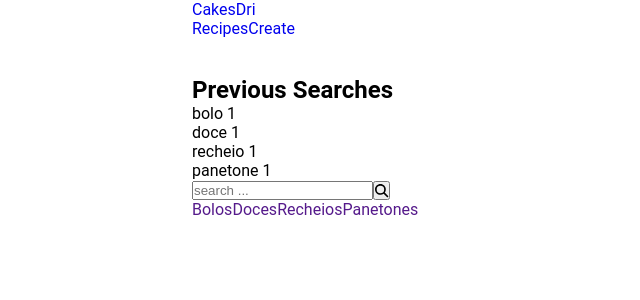
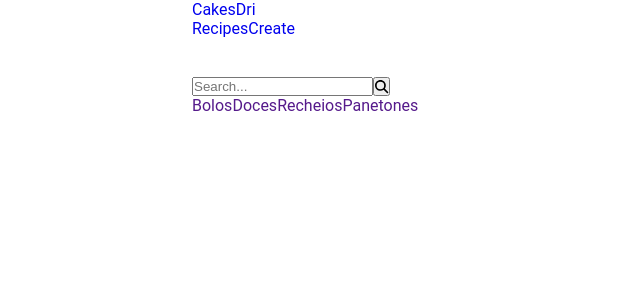
Before and after one commit to SamuelDeCarvalhoMiguel/CakesDri-web, a React (Create React App) app: page / in a window 1280 px wide. Shown: the top 300 px of the page, without its empty margins (0-640 px from the left). Built offline with nearby package versions, Linux system fonts and the light colour scheme; the HTML template or start-up script is replaced by a standard one.

Commit message:
Retirando a função de pesquisas anteriores e ajustando posições de campos

```diff
--- a/src/components/PreviousSearches.js
+++ b/src/components/PreviousSearches.js
@@ -2,24 +2,15 @@ import { FontAwesomeIcon } from '@fortawesome/react-fontawesome';
 import { faSearch } from '@fortawesome/free-solid-svg-icons';
 
 export default function PreviousSearches() {
-    const searches = ['bolo 1', 'doce 1', 'recheio 1', 'panetone 1']
-
 
     return (
         <div className="previous-searches section">
-            <h2 className="h2">Previous Searches</h2>
-            <div className="previous-searches-container">
-                {searches.map(search => (<div className="search-item">
-                    {search}
-                </div>))}
-            </div>
             <div className="search-box">
-                <input type="text" placeholder="search ..." className="input" />
+                <input type="text" placeholder="Search..." className="input" />
                 <button className="btn">
                     <FontAwesomeIcon icon={faSearch} />
                 </button>
             </div>
         </div>
     )
-
 }
--- a/src/styles/partials/_previousSearches.css
+++ b/src/styles/partials/_previousSearches.css
@@ -6,23 +6,12 @@
         margin-bottom: 1em;
     }
 
-    .previous-searches-container {
-        .search-item {
-            background-color: var(--primary-color);
-            display: inline-block;
-            padding: 0.5em 1em;
-            margin: 0 1em 1em 0;
-            color: #fff;
-            border-radius: 30px;
-            box-shadow: 0 3px 6px var(--shadow-color);
-        }
-    }
-
     .search-box {
         display: flex;
         align-items: center;
         height: 35px;
         justify-content: flex-end;
+        padding-top: 1em;
         padding-bottom: 2em;
 
         .input {
--- a/src/styles/partials/_section.css
+++ b/src/styles/partials/_section.css
@@ -3,7 +3,7 @@
     align-items: center;
     flex-wrap: wrap;
     justify-content: center;
-    height: 150px;
+    height: 100px;
 }
 
 .section a {
```
